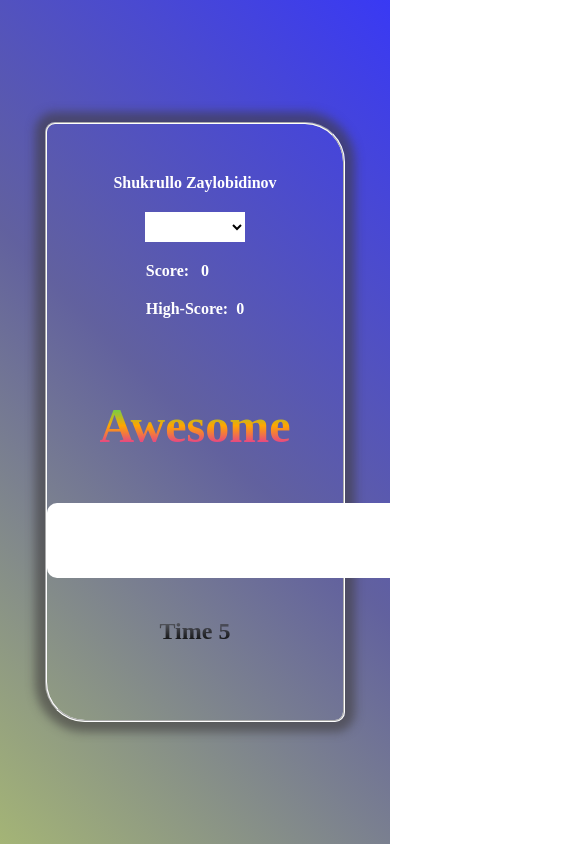
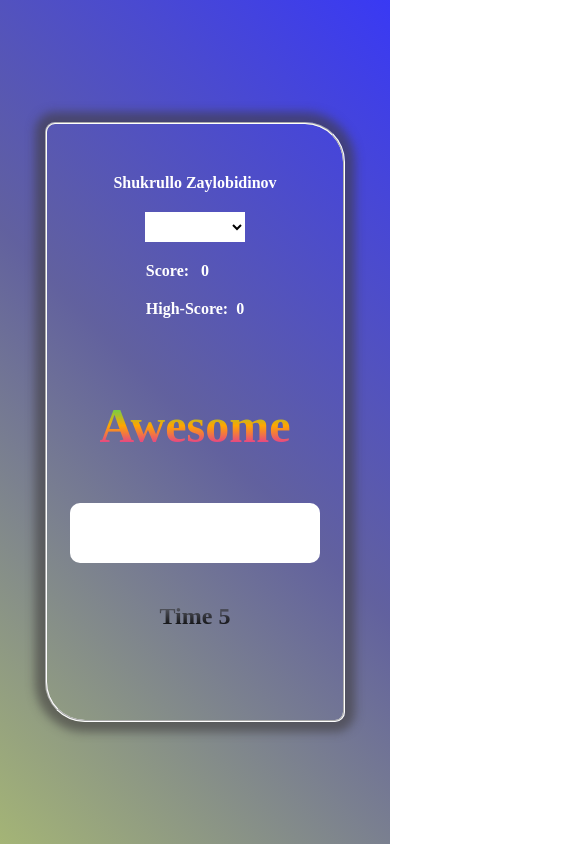
Before and after one commit to frontendsd/typing-speed, a plain HTML site: page index.html in a window 390 px wide. Shown: the top 844 px of the page, 585 px wide, since content can reach past the window. Drawn offline with Linux system fonts and the light colour scheme; no server answers.

Commit message:
change input text

```diff
--- a/css/main.css
+++ b/css/main.css
@@ -210,12 +210,15 @@ body {
         margin-bottom: 40px;
         border: none;
         border-radius: 10px;
-        padding: 15px 25px;
-        -webkit-border-radius: 10px;
-        -moz-border-radius: 10px;
-        -ms-border-radius: 10px;
-        -o-border-radius: 10px;
-    }
+        /* padding: 15px 25px; */
+        font-size: 24px;
+        width: 250px;
+        height: 50px;
+        -webkit-border-radius:;
+        -moz-border-radius:;
+        -ms-border-radius:;
+        -o-border-radius:;
+}
     .time {
         font-size: 24px;
     }
```
